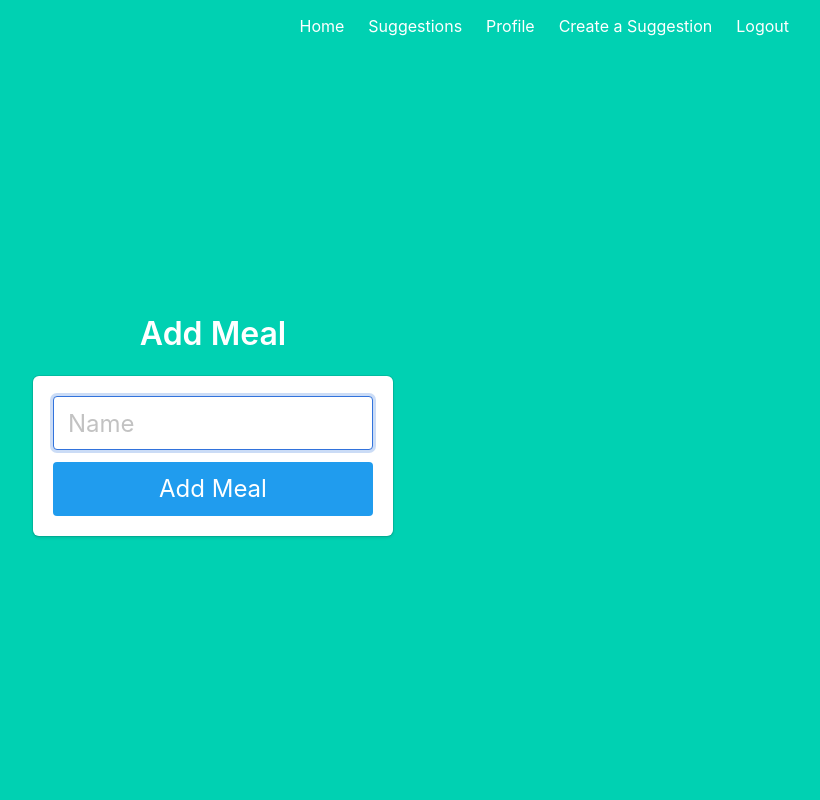
After one commit to omerfarukbaysal/neyesem, a Flask app: page /suggest/create in a window 1280 px wide. The commit adds this page. Shown: the whole page, without its empty margins (427-1247 px from the left). Run offline with Flask 2, Linux system fonts and the light colour scheme; a user stored in the database is signed in.

Commit message:
suggestion app added
suggestion app added

```diff
--- a/neyesem/__init__.py
+++ b/neyesem/__init__.py
@@ -34,4 +34,7 @@ def create_app():
     from .main import main as main_blueprint
     app.register_blueprint(main_blueprint)
 
+    from .suggestion import suggestion as suggestion_blueprint
+    app.register_blueprint(suggestion_blueprint)
+
     return app
--- a/neyesem/models.py
+++ b/neyesem/models.py
@@ -6,3 +6,7 @@ class User(UserMixin, db.Model):
     email = db.Column(db.String(100), unique=True)
     password = db.Column(db.String(100))
     name = db.Column(db.String(1000))
+
+class Meal(db.Model):
+    id = db.Column(db.Integer, primary_key=True) # primary keys are required by SQLAlchemy
+    name = db.Column(db.String(100), unique=True)
--- /dev/null
+++ b/neyesem/suggestion.py
@@ -0,0 +1,44 @@
+from flask import Blueprint, render_template, redirect, url_for,request, flash
+from flask_login import login_required
+from . import db
+from .models import Meal
+
+suggestion = Blueprint('suggestion', __name__)
+
+
+@suggestion.route('/suggest')
+def suggest():
+    suggestions = Meal.query.all()
+    return render_template('suggestion.html',suggestions=suggestions)
+
+
+@suggestion.route('/suggest/create')
+@login_required
+def suggest_create():
+    return render_template('suggestion_create.html')
+
+
+@suggestion.route('/suggest/create', methods=['POST'])
+@login_required
+def suggest_create_post():
+    name = request.form.get('name')
+
+    meal = Meal.query.filter_by(
+        name=name).first()
+
+    if meal:
+        flash('This meal already exists')
+        return redirect(url_for('suggestion.suggest_create'))
+
+    new_meal = Meal(name=name)
+
+    db.session.add(new_meal)
+    db.session.commit()
+
+    return redirect(url_for('suggestion.suggest'))
+
+
+# @suggestion.route('/profile')
+# @login_required
+# def profile():
+#     return render_template('profile.html', name=current_user.name)
--- a/neyesem/templates/base.html
+++ b/neyesem/templates/base.html
@@ -21,6 +21,9 @@
                         <a href="{{ url_for('main.index') }}" class="navbar-item">
                             Home
                         </a>
+                        <a href="{{ url_for('suggestion.suggest') }}" class="navbar-item">
+                            Suggestions
+                        </a>
                         {% if current_user.is_authenticated %}
                             <a href="{{ url_for('main.profile') }}" class="navbar-item">
                                 Profile
@@ -35,6 +38,9 @@
                             </a>
                         {% endif %}
                         {% if current_user.is_authenticated %}
+                            <a href="{{ url_for('suggestion.suggest_create') }}" class="navbar-item">
+                                Create a Suggestion
+                            </a>
                             <a href="{{ url_for('auth.logout') }}" class="navbar-item">
                                 Logout
                             </a>
--- /dev/null
+++ b/neyesem/templates/suggestion_create.html
@@ -0,0 +1,26 @@
+{% extends "base.html" %}
+
+{% block content %}
+    <div class="column is-4 is-offset-4">
+        <h3 class="title">Add Meal</h3>
+        <div class="box">
+            {% with messages = get_flashed_messages() %}
+                {% if messages %}
+                    <div class="notification is-danger">
+                        {{ messages[0] }}. Go to <a href="{{ url_for('suggestion.suggest') }}">meal page</a>.
+                    </div>
+                {% endif %}
+            {% endwith %}
+            <form method="POST" action="/suggest/create">
+
+                <div class="field">
+                    <div class="control">
+                        <input class="input is-large" type="text" name="name" placeholder="Name" autofocus="">
+                    </div>
+                </div>
+
+                <button class="button is-block is-info is-large is-fullwidth">Add Meal</button>
+            </form>
+        </div>
+    </div>
+{% endblock %}
```
Also changed, not shown: neyesem/templates/suggestion.html (added, +9 -0 lines), neyesem/1db.sqlite (added), neyesem/db.sqlite.
